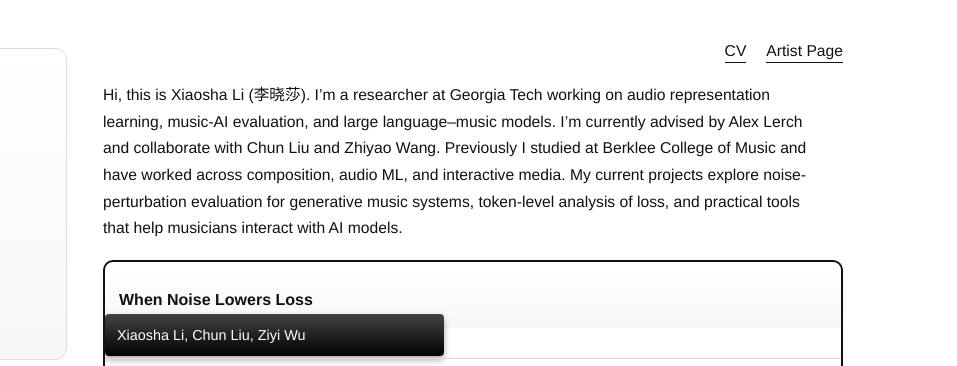
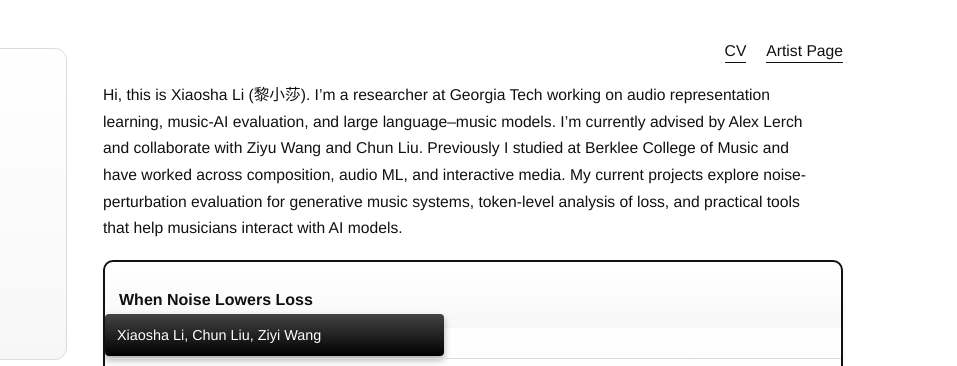
Before and after one commit to YoEv/xiaosha.github.io, a plain HTML site: page index.html in a window 1280 px wide. Shown: the top 366 px of the page, 323-1280 px from the left. Drawn offline with Linux system fonts and the light colour scheme.

Commit message:
Update index.html

```diff
--- a/index.html
+++ b/index.html
@@ -155,9 +155,9 @@
 
     <!-- 个人介绍（补全） -->
     <section class="intro">
-      Hi, this is Xiaosha Li (李晓莎). I’m a researcher at Georgia Tech working on audio
+      Hi, this is Xiaosha Li (黎小莎). I’m a researcher at Georgia Tech working on audio
       representation learning, music-AI evaluation, and large language–music models. I’m currently
-      advised by Alex Lerch and collaborate with Chun Liu and Zhiyao Wang. Previously I studied at
+      advised by Alex Lerch and collaborate with Ziyu Wang and Chun Liu. Previously I studied at
       Berklee College of Music and have worked across composition, audio ML, and interactive media.
       My current projects explore noise-perturbation evaluation for generative music systems,
       token-level analysis of loss, and practical tools that help musicians interact with AI models.
@@ -171,7 +171,7 @@
           When Noise Lowers Loss
         </a>
         <a class="black-key" href="https://arxiv.org/abs/2509.04980" target="_blank" rel="noopener">
-          Xiaosha Li, Chun Liu, Ziyi Wu
+          Xiaosha Li, Chun Liu, Ziyi Wang
         </a>
       </div>
 
```
